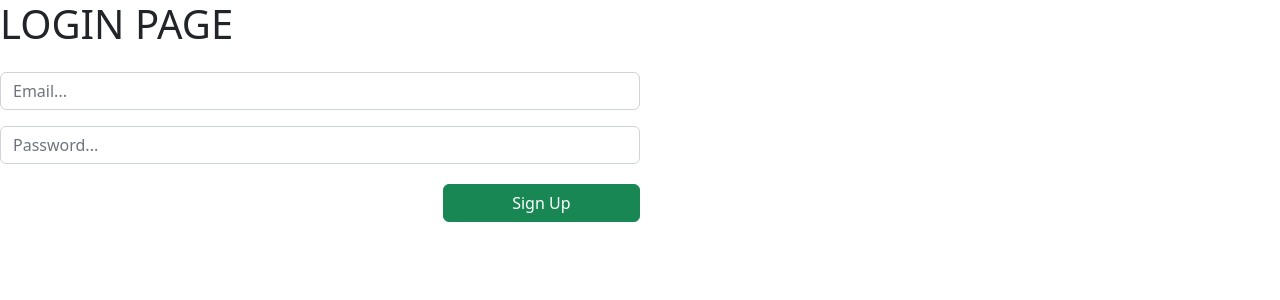
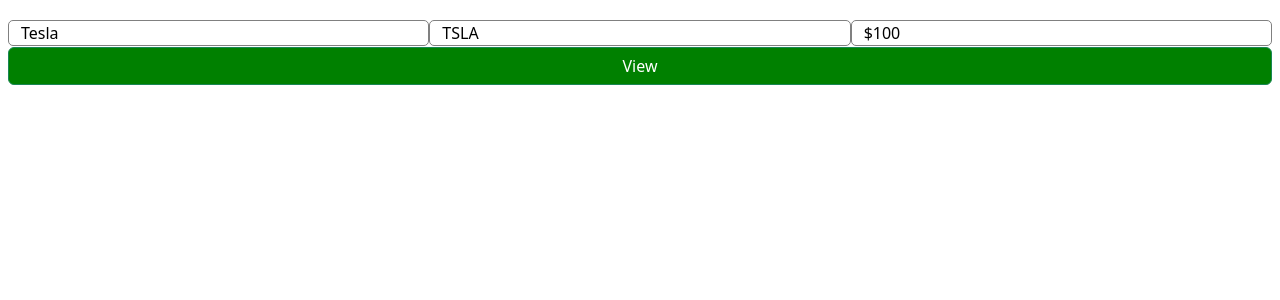
Before and after one commit to Pavel-2004/fin-app-stock-analysis, a React (Create React App) app: page / in a window 1280 px wide. Shown: the top 300 px of the page. Built offline with nearby package versions, Linux system fonts and the light colour scheme.

Commit message:
message for commit

```diff
--- a/src/App.js
+++ b/src/App.js
@@ -11,9 +11,7 @@
     console.log("this work?");}
   return (
     <div className="App">
-     <div className='col-6'>
-      <LoginPage/>
-     </div>
+      <ResultComponent name = 'Tesla' code = 'TSLA' price = '100' color = "white"  text = "black" func ={test} />
     </div>
   );
 }
--- a/src/components/Buttonc.js
+++ b/src/components/Buttonc.js
@@ -2,7 +2,7 @@
 import 'bootstrap/dist/css/bootstrap.min.css'
 function Buttonc(props) {
     return (
-        <button className='btn btn-success' style={{backgroundColor: props.color, width:'100%', marginTop: props.marginTop, color: props.text}} onClick={props.funct}>
+        <button className='btn btn-success' style={{backgroundColor: props.color, width:'100%', marginTop: props.marginTop}} onClick={props.funct}>
          {props.title}
         </button>
     );
--- a/src/components/ResultComponent.js
+++ b/src/components/ResultComponent.js
@@ -6,20 +6,20 @@
     <div className ="container" style={{backgroundColor: props.color, color: props.text}}>
   <div className="row">
 
-    <div className="col-sm" style={{border: '1px solid white'}}>
+    <div className="col-sm" style={{border: '1px solid grey', borderRadius:'5px'}}>
       {props.name}
     </div>
 
 
-    <div className="col-sm" style={{border: '1px solid white'}}>
+    <div className="col-sm" style={{border: '1px solid grey', borderRadius:'5px'}}>
       {props.code}
     </div>
 
 
-    <div className="col-sm" style={{border: '1px solid white'}}>
+    <div className="col-sm" style={{border: '1px solid grey',borderRadius:'5px'}}>
     {'$'+props.price}
     </div>
-    <Buttonc marginTop = "1px" color = "white" title = "View" funct ={props.func} text ={props.text}>
+    <Buttonc marginTop = "1px" color = "green" title = "View" funct ={props.func} >
     <div className="col-sm">
     view
     </div>
```
